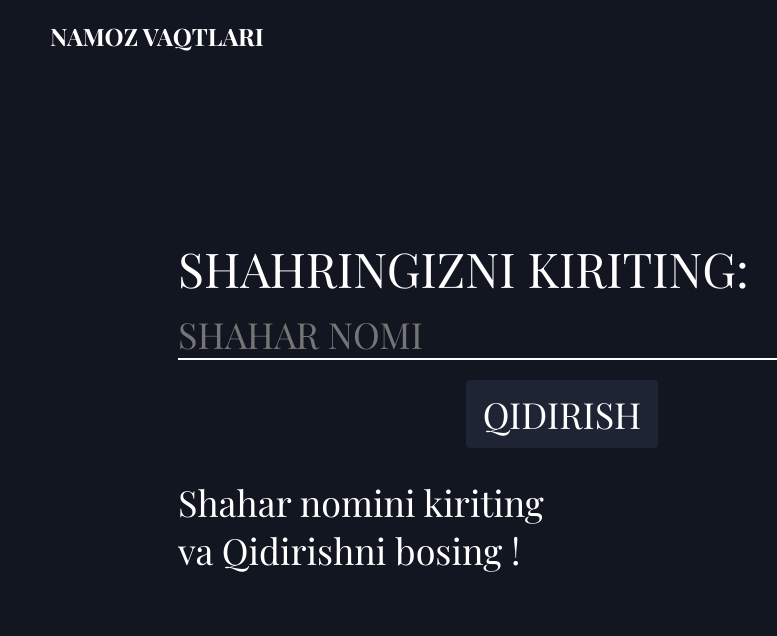
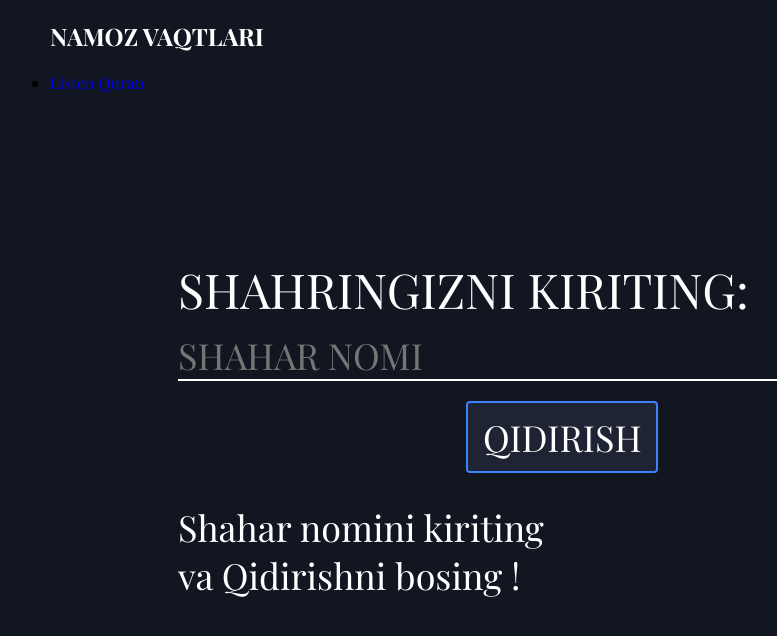
Before and after one commit to BlackArcheruz/namozvaqtlari, a React (Create React App) app: page / in a window 1280 px wide. Shown: the top 636 px of the page, without its empty margins (78-855 px from the left). Built offline with nearby package versions, Linux system fonts and the light colour scheme; a web font is replaced by a local one.

Commit message:
new Release

```diff
--- a/src/components/Navbar/Navbar.js
+++ b/src/components/Navbar/Navbar.js
@@ -6,6 +6,9 @@ const Navbar = () => {
         <nav>
           <Link to="/"><h2>NAMOZ VAQTLARI</h2></Link>
         </nav>
+        <ul>
+        <li><a href="https://listen-quran.cf/">Listen Quran </a></li>
+        </ul>
         </div>
     )
 }
--- a/src/index.css
+++ b/src/index.css
@@ -80,6 +80,7 @@ button, input[type=submit]{
   border-radius: 4px;
   padding: 10px 15px;
   font-size: 36px;
+  border: 2px solid rgb(59 130 256);
 }
 button:hover, input[type=submit]:hover{
   background-color: rgb(59 130 256);
```
